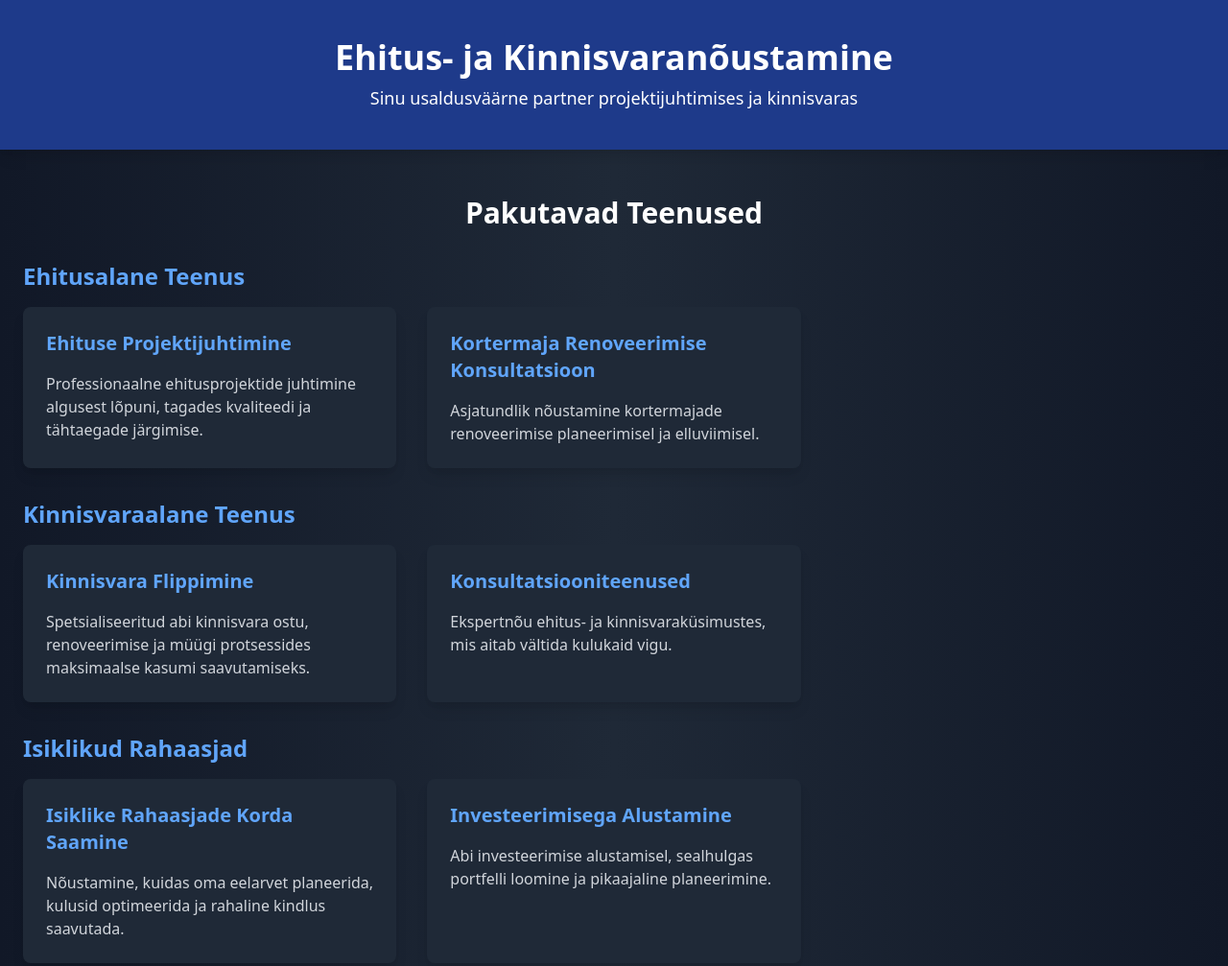
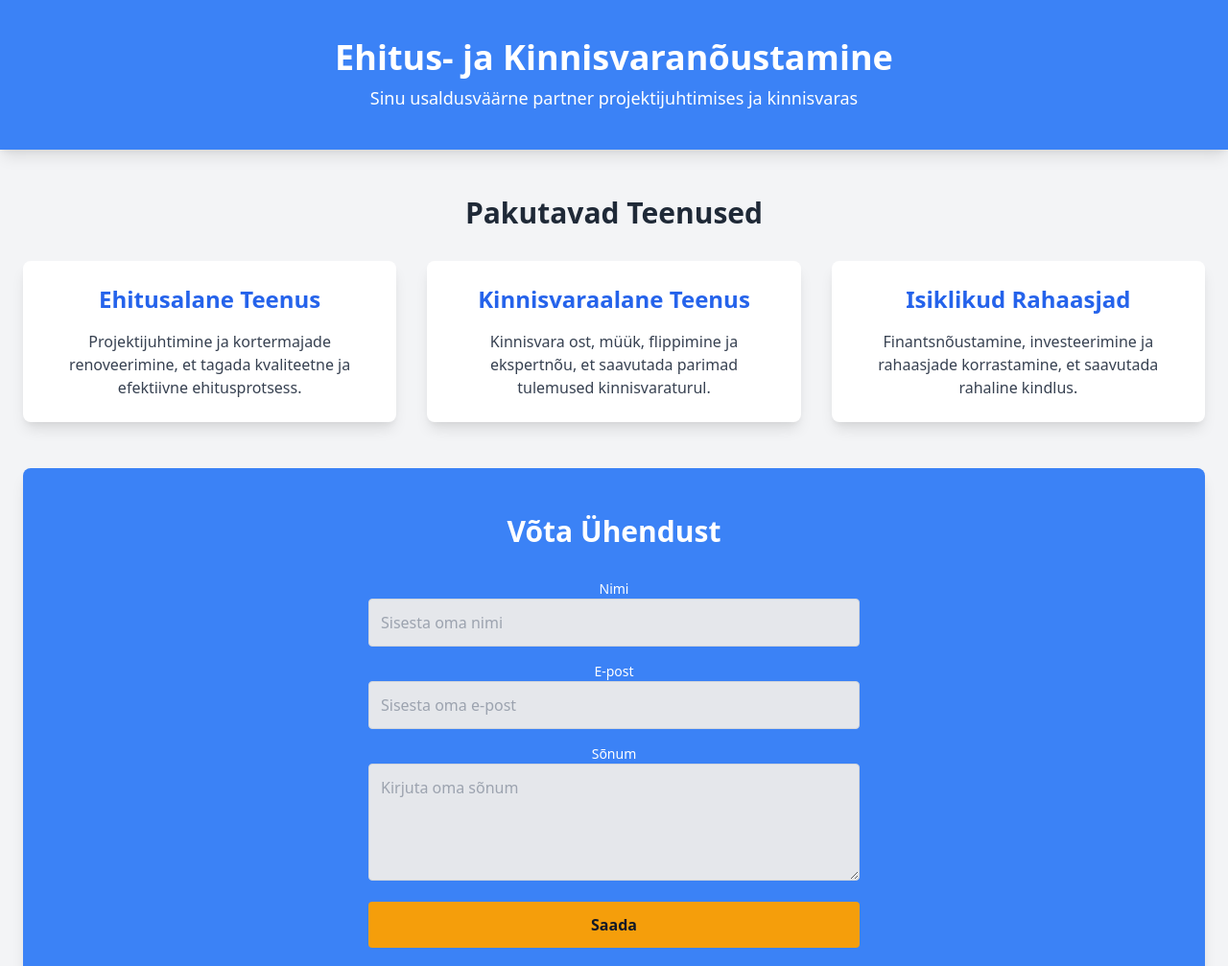
Before and after one commit to VVEnterpriseOU/VV-Enterprise-OU, a plain HTML site: page index.html in a window 1280 px wide. Shown: the top 1007 px of the page at 96% size. Drawn offline with nearby package versions, Linux system fonts and the light colour scheme.

Commit message:
Update index.html
Uuendatud kujundus

```diff
--- a/index.html
+++ b/index.html
@@ -6,9 +6,9 @@
     <title>Teadmised ja Oskused</title>
     <link href="https://cdn.jsdelivr.net/npm/tailwindcss@2.2.19/dist/tailwind.min.css" rel="stylesheet">
 </head>
-<body class="bg-gradient-to-r from-gray-900 via-gray-800 to-gray-900 text-gray-200 font-sans leading-normal tracking-normal">
+<body class="bg-gray-100 text-gray-900 font-sans leading-normal tracking-normal">
     <!-- Header -->
-    <header class="bg-blue-900 text-white py-10 shadow-lg">
+    <header class="bg-blue-500 text-white py-10 shadow-lg">
         <div class="container mx-auto text-center">
             <h1 class="text-4xl font-extrabold">Ehitus- ja Kinnisvaranõustamine</h1>
             <p class="text-lg mt-2">Sinu usaldusväärne partner projektijuhtimises ja kinnisvaras</p>
@@ -18,65 +18,46 @@
     <!-- Main Content -->
     <main class="container mx-auto py-12 px-6">
         <!-- Teenused Sektsioon -->
-        <section id="teenused" class="mb-12">
-            <h2 class="text-3xl font-bold text-white mb-8 text-center">Pakutavad Teenused</h2>
+        <section id="teenused" class="mb-12 text-center">
+            <h2 class="text-3xl font-bold text-gray-800 mb-8">Pakutavad Teenused</h2>
 
-            <!-- Ehitusalane Teenus -->
-            <h3 class="text-2xl font-semibold text-blue-400 mb-4">Ehitusalane Teenus</h3>
-            <div class="grid grid-cols-1 md:grid-cols-2 lg:grid-cols-3 gap-8 mb-8">
-                <div class="bg-gray-800 shadow-lg rounded-lg p-6">
-                    <h3 class="text-xl font-semibold text-blue-400">Ehituse Projektijuhtimine</h3>
-                    <p class="mt-4 text-gray-300">Professionaalne ehitusprojektide juhtimine algusest lõpuni, tagades kvaliteedi ja tähtaegade järgimise.</p>
+            <div class="grid grid-cols-1 md:grid-cols-3 gap-8">
+                <!-- Ehitusalane Teenus -->
+                <div class="bg-white shadow-lg rounded-lg p-6">
+                    <h3 class="text-2xl font-semibold text-blue-600 mb-4">Ehitusalane Teenus</h3>
+                    <p class="text-gray-700">Projektijuhtimine ja kortermajade renoveerimine, et tagada kvaliteetne ja efektiivne ehitusprotsess.</p>
                 </div>
-                <div class="bg-gray-800 shadow-lg rounded-lg p-6">
-                    <h3 class="text-xl font-semibold text-blue-400">Kortermaja Renoveerimise Konsultatsioon</h3>
-                    <p class="mt-4 text-gray-300">Asjatundlik nõustamine kortermajade renoveerimise planeerimisel ja elluviimisel.</p>
+
+                <!-- Kinnisvaraalane Teenus -->
+                <div class="bg-white shadow-lg rounded-lg p-6">
+                    <h3 class="text-2xl font-semibold text-blue-600 mb-4">Kinnisvaraalane Teenus</h3>
+                    <p class="text-gray-700">Kinnisvara ost, müük, flippimine ja ekspertnõu, et saavutada parimad tulemused kinnisvaraturul.</p>
                 </div>
-            </div>
 
-            <!-- Kinnisvaraalane Teenus -->
-            <h3 class="text-2xl font-semibold text-blue-400 mb-4">Kinnisvaraalane Teenus</h3>
-            <div class="grid grid-cols-1 md:grid-cols-2 lg:grid-cols-3 gap-8 mb-8">
-                <div class="bg-gray-800 shadow-lg rounded-lg p-6">
-                    <h3 class="text-xl font-semibold text-blue-400">Kinnisvara Flippimine</h3>
-                    <p class="mt-4 text-gray-300">Spetsialiseeritud abi kinnisvara ostu, renoveerimise ja müügi protsessides maksimaalse kasumi saavutamiseks.</p>
-                </div>
-                <div class="bg-gray-800 shadow-lg rounded-lg p-6">
-                    <h3 class="text-xl font-semibold text-blue-400">Konsultatsiooniteenused</h3>
-                    <p class="mt-4 text-gray-300">Ekspertnõu ehitus- ja kinnisvaraküsimustes, mis aitab vältida kulukaid vigu.</p>
-                </div>
-            </div>
-
-            <!-- Isiklikud Rahaasjad -->
-            <h3 class="text-2xl font-semibold text-blue-400 mb-4">Isiklikud Rahaasjad</h3>
-            <div class="grid grid-cols-1 md:grid-cols-2 lg:grid-cols-3 gap-8">
-                <div class="bg-gray-800 shadow-lg rounded-lg p-6">
-                    <h3 class="text-xl font-semibold text-blue-400">Isiklike Rahaasjade Korda Saamine</h3>
-                    <p class="mt-4 text-gray-300">Nõustamine, kuidas oma eelarvet planeerida, kulusid optimeerida ja rahaline kindlus saavutada.</p>
-                </div>
-                <div class="bg-gray-800 shadow-lg rounded-lg p-6">
-                    <h3 class="text-xl font-semibold text-blue-400">Investeerimisega Alustamine</h3>
-                    <p class="mt-4 text-gray-300">Abi investeerimise alustamisel, sealhulgas portfelli loomine ja pikaajaline planeerimine.</p>
+                <!-- Isiklikud Rahaasjad -->
+                <div class="bg-white shadow-lg rounded-lg p-6">
+                    <h3 class="text-2xl font-semibold text-blue-600 mb-4">Isiklikud Rahaasjad</h3>
+                    <p class="text-gray-700">Finantsnõustamine, investeerimine ja rahaasjade korrastamine, et saavutada rahaline kindlus.</p>
                 </div>
             </div>
         </section>
 
         <!-- Kontakt Sektsioon -->
-        <section id="kontakt" class="bg-blue-900 text-white py-12 rounded-lg shadow-lg">
+        <section id="kontakt" class="bg-blue-500 text-white py-12 rounded-lg shadow-lg text-center">
             <div class="container mx-auto">
-                <h2 class="text-3xl font-bold mb-8 text-center">Võta Ühendust</h2>
+                <h2 class="text-3xl font-bold mb-8">Võta Ühendust</h2>
                 <form class="max-w-lg mx-auto">
                     <div class="mb-4">
                         <label for="name" class="block text-sm font-medium">Nimi</label>
-                        <input type="text" id="name" name="name" class="w-full p-3 rounded bg-gray-700 border border-gray-600 text-white" placeholder="Sisesta oma nimi" required>
+                        <input type="text" id="name" name="name" class="w-full p-3 rounded bg-gray-200 border border-gray-300 text-gray-900" placeholder="Sisesta oma nimi" required>
                     </div>
                     <div class="mb-4">
                         <label for="email" class="block text-sm font-medium">E-post</label>
-                        <input type="email" id="email" name="email" class="w-full p-3 rounded bg-gray-700 border border-gray-600 text-white" placeholder="Sisesta oma e-post" required>
+                        <input type="email" id="email" name="email" class="w-full p-3 rounded bg-gray-200 border border-gray-300 text-gray-900" placeholder="Sisesta oma e-post" required>
                     </div>
                     <div class="mb-4">
                         <label for="message" class="block text-sm font-medium">Sõnum</label>
-                        <textarea id="message" name="message" rows="4" class="w-full p-3 rounded bg-gray-700 border border-gray-600 text-white" placeholder="Kirjuta oma sõnum" required></textarea>
+                        <textarea id="message" name="message" rows="4" class="w-full p-3 rounded bg-gray-200 border border-gray-300 text-gray-900" placeholder="Kirjuta oma sõnum" required></textarea>
                     </div>
                     <button type="submit" class="w-full bg-yellow-500 text-gray-900 font-bold py-3 px-4 rounded hover:bg-yellow-600">Saada</button>
                 </form>
@@ -85,8 +66,8 @@
     </main>
 
     <!-- Footer -->
-    <footer class="bg-gray-900 text-white py-6">
-        <div class="container mx-auto text-center">
+    <footer class="bg-gray-200 text-gray-800 py-6 text-center">
+        <div class="container mx-auto">
             <p>&copy; 2025 Teadmised ja Oskused. Kõik õigused kaitstud.</p>
         </div>
     </footer>
```
